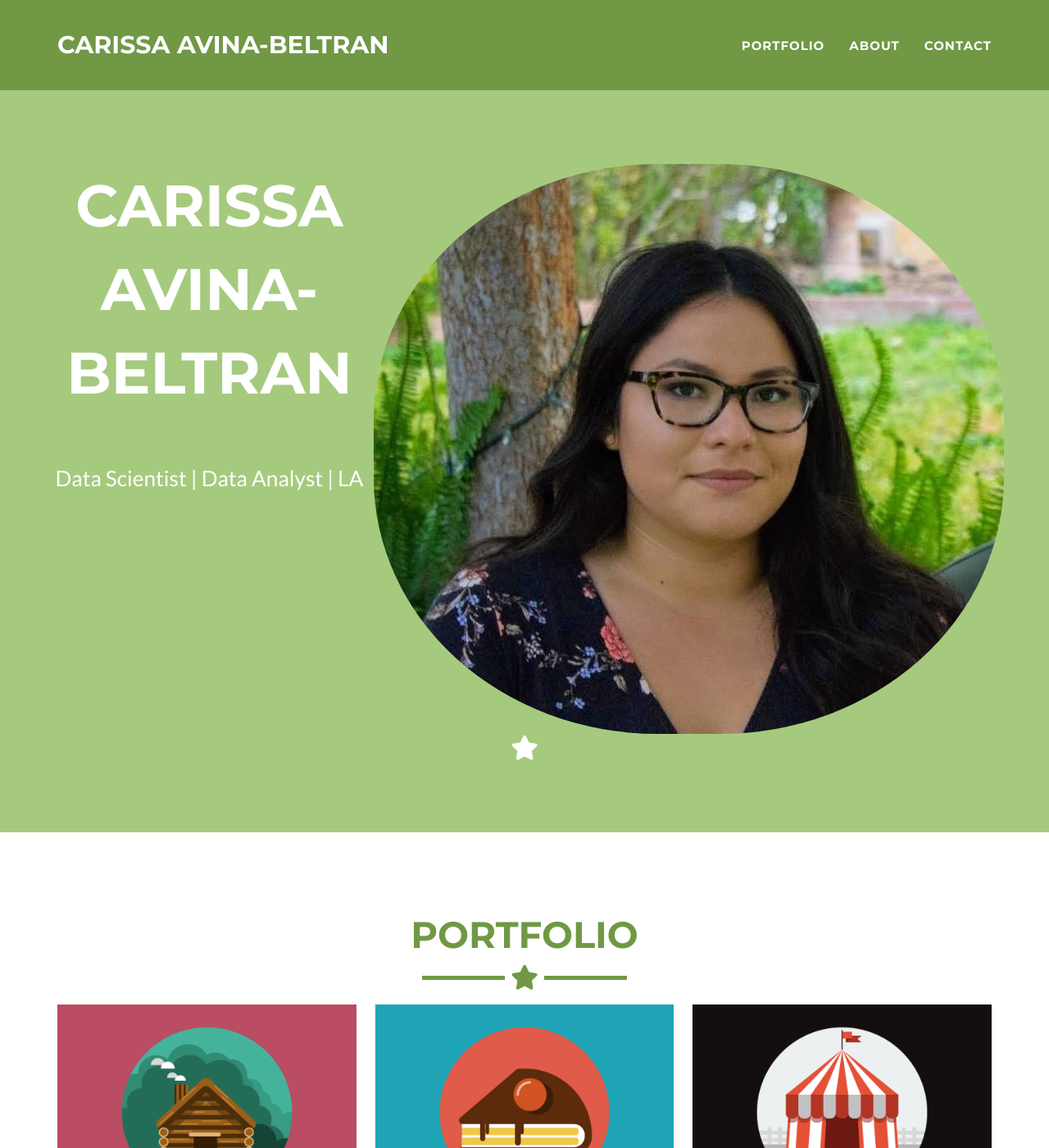
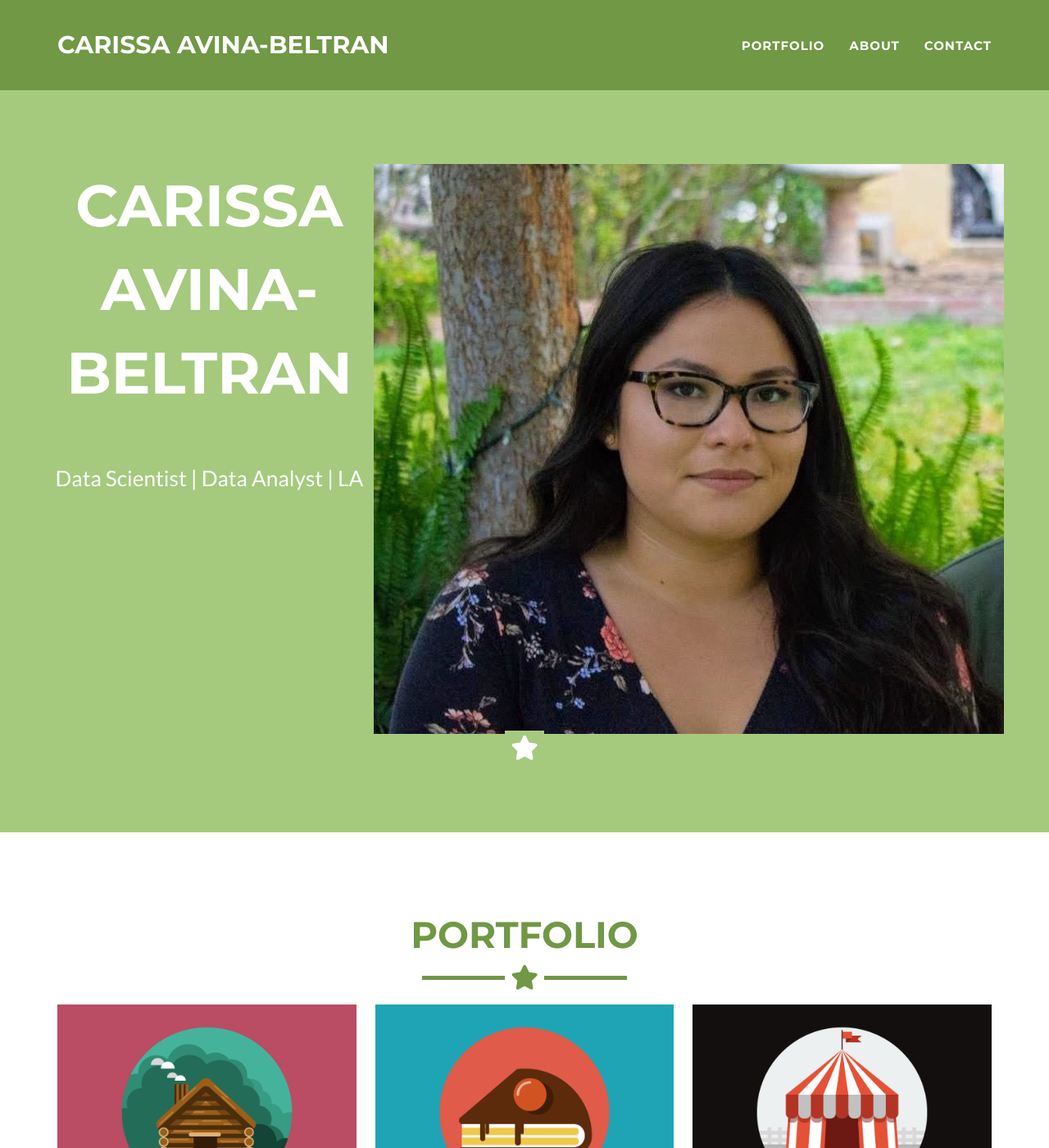
Before and after one commit to carissaavina/carissaavina.github.io, a Jekyll site: the page built from _posts/2014-07-18-project-1.markdown, in a window 1280 px wide and 1400 px high. Shown: the whole window at 82% size. Built offline with Jekyll 4.4.1, drawn with Linux system fonts in a browser that asks for light colours.

Commit message:
Update header.html

```diff
--- a/_includes/header.html
+++ b/_includes/header.html
@@ -3,7 +3,7 @@
  <head>
   <style>
       .profile-pic {
-        border-radius: 45%;
+        /*border-radius: 45%; */
         width: auto;
         max-height: 100%;
       }
```
